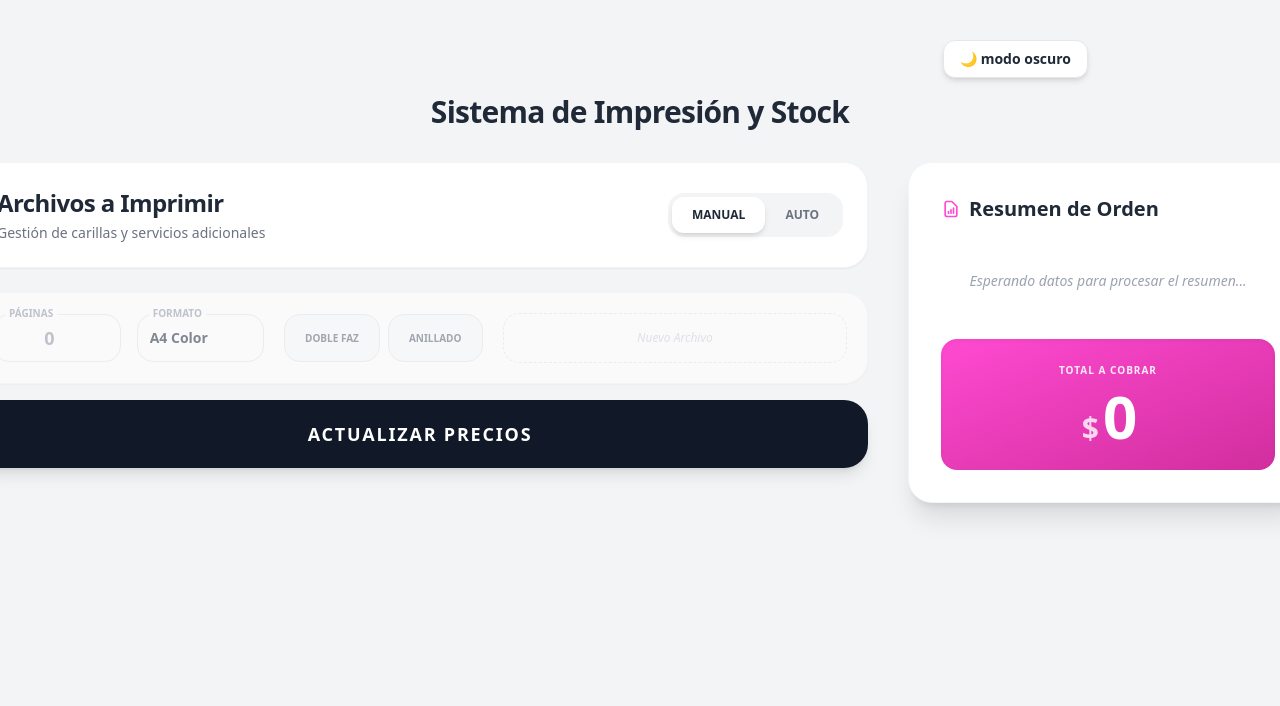
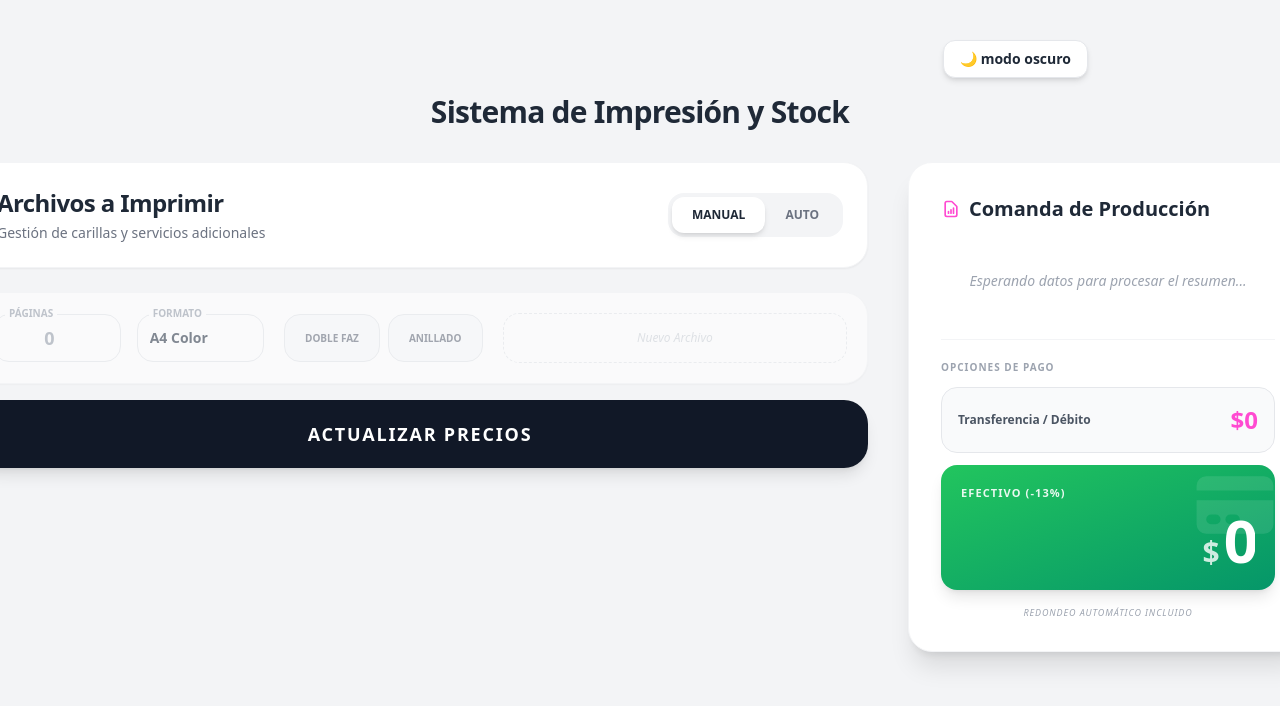
Before and after one commit to JosueFlrs/mucura, a React (Vite) app: page / in a window 1280 px wide. Shown: the top 706 px of the page. Built offline with nearby package versions, Linux system fonts and the light colour scheme; no server answers; the database is empty.

Commit message:
Implementaciond de pago en efectivo y/o digital

```diff
--- a/src/componentes/calculadoraCotizaciones.jsx
+++ b/src/componentes/calculadoraCotizaciones.jsx
@@ -31,7 +31,7 @@ export const CalculadoraCotizaciones = () => {
                 const tarifasMapeadas = data.reduce((acumulador, tarifa) => ({ ...acumulador, [tarifa.tipoImpresion]: tarifa }), {});
                 setTarifas(tarifasMapeadas);
             } catch (error) {
-                console.error("error:", error);
+                console.error("error al obtener tarifas:", error);
             } finally {
                 setCargandoTarifas(false);
             }
@@ -43,7 +43,6 @@ export const CalculadoraCotizaciones = () => {
         let acumuladoMayorista = 0;
         const agrupacionPorVolumen = {};
 
-        // Objeto para clasificar detalladamente todo el pedido
         const resumenDetallado = {
             cantidadArchivosImpresos: 0,
             cantidadAnillados: 0,
@@ -61,11 +60,9 @@ export const CalculadoraCotizaciones = () => {
             if (cantidad > 0) {
                 resumenDetallado.cantidadArchivosImpresos++;
 
-                // Agrupamos para calcular el descuento mayorista
                 const claveGrupo = `${archivo.tipoServicio}-${archivo.esDobleFaz}`;
                 agrupacionPorVolumen[claveGrupo] = (agrupacionPorVolumen[claveGrupo] || 0) + cantidad;
 
-                // Clasificamos las páginas para el resumen visual
                 if (archivo.tipoServicio === 'a4Color') {
                     if (archivo.esDobleFaz) resumenDetallado.paginas.a4ColorDobleFaz += cantidad;
                     else resumenDetallado.paginas.a4ColorSimple += cantidad;
@@ -98,10 +95,10 @@ export const CalculadoraCotizaciones = () => {
                     const claveGrupo = `${archivo.tipoServicio}-${archivo.esDobleFaz}`;
                     const totalPaginasDelGrupo = agrupacionPorVolumen[claveGrupo];
 
-                    const obtenerCostoUnitario = (cant) => {
-                        if (cant <= 50) return escala.precioHasta50;
-                        if (cant <= 100) return escala.precioHasta100;
-                        if (cant <= 200) return escala.precioHasta200;
+                    const obtenerCostoUnitario = (cantidadAEstimar) => {
+                        if (cantidadAEstimar <= 50) return escala.precioHasta50;
+                        if (cantidadAEstimar <= 100) return escala.precioHasta100;
+                        if (cantidadAEstimar <= 200) return escala.precioHasta200;
                         return escala.precioMasDe200;
                     };
 
@@ -131,8 +128,7 @@ export const CalculadoraCotizaciones = () => {
         return {
             detalles: detallesPorArchivo,
             resumen: resumenDetallado,
-            totalSinRedondear: acumuladoMayorista,
-            totalRedondeado: Math.ceil(acumuladoMayorista / 100) * 100
+            totalSinRedondear: acumuladoMayorista
         };
     };
 
@@ -141,6 +137,18 @@ export const CalculadoraCotizaciones = () => {
     }, [listaArchivos, tarifas]);
 
     const datosEnPantalla = modoAutomatico ? resultadoAutomatico : resultadoManual;
+
+    // --- CÁLCULOS DE LOS DOS PRECIOS ---
+    const totalBase = datosEnPantalla?.totalSinRedondear || 0;
+
+    // Digital
+    const totalDigitalExacto = totalBase;
+    const totalDigitalRedondeado = Math.ceil(totalDigitalExacto / 100) * 100;
+
+    // Efectivo
+    const montoDescuentoEfectivo = totalBase * 0.13;
+    const totalEfectivoExacto = totalBase - montoDescuentoEfectivo;
+    const totalEfectivoRedondeado = Math.ceil(totalEfectivoExacto / 100) * 100;
 
     const manejarCambioArchivo = (id, campo, valor) => {
         if (!modoAutomatico) setResultadoManual(null);
@@ -294,15 +302,12 @@ export const CalculadoraCotizaciones = () => {
                 <div className="bg-white dark:bg-gray-800 rounded-3xl shadow-xl border border-gray-100 dark:border-gray-700 overflow-hidden flex flex-col p-6 md:p-8">
                     <h3 className="text-xl font-bold text-gray-800 dark:text-white mb-6 flex items-center gap-2">
                         <svg className="w-5 h-5 text-empresa" fill="none" stroke="currentColor" viewBox="0 0 24 24"><path strokeLinecap="round" strokeLinejoin="round" strokeWidth={2} d="M9 17v-2m3 2v-4m3 4v-6m2 10H7a2 2 0 01-2-2V5a2 2 0 012-2h5.586a1 1 0 01.707.293l5.414 5.414a1 1 0 01.293.707V19a2 2 0 01-2 2z" /></svg>
-                        Resumen de Orden
+                        Comanda de Producción
                     </h3>
 
-                    {/* DESGLOSE DETALLADO */}
                     <div className="space-y-3 mb-6 flex-grow">
-
                         {datosEnPantalla ? (
                             <>
-                                {/* Cantidad de Items y Anillados */}
                                 {datosEnPantalla.resumen.cantidadArchivosImpresos > 0 && (
                                     <div className="flex justify-between items-center text-sm">
                                         <span className="text-gray-500 dark:text-gray-400">PDFs a Imprimir</span>
@@ -316,7 +321,6 @@ export const CalculadoraCotizaciones = () => {
                                     </div>
                                 )}
 
-                                {/* Detalle específico de tipos de páginas (Solo muestra los que tienen > 0) */}
                                 {(datosEnPantalla.resumen.paginas.a4ColorSimple > 0 || datosEnPantalla.resumen.paginas.a4ColorDobleFaz > 0 || datosEnPantalla.resumen.paginas.a4BlancoYNegroSimple > 0 || datosEnPantalla.resumen.paginas.a4BlancoYNegroDobleFaz > 0) && (
                                     <div className="mt-4 pt-4 border-t border-dashed border-gray-200 dark:border-gray-700">
                                         <p className="text-[10px] text-gray-400 uppercase tracking-widest font-bold mb-3">Detalle de Páginas</p>
@@ -347,33 +351,65 @@ export const CalculadoraCotizaciones = () => {
                                         )}
                                     </div>
                                 )}
-
-                                {/* Total Exacto (Monto) */}
-                                {datosEnPantalla.totalSinRedondear !== datosEnPantalla.totalRedondeado && (
-                                    <div className="flex justify-between items-center text-sm pt-4 border-t border-gray-100 dark:border-gray-700 mt-4">
-                                        <span className="text-gray-500 dark:text-gray-400">Subtotal exacto</span>
-                                        <span className="text-gray-400 line-through">${datosEnPantalla.totalSinRedondear.toLocaleString('es-AR')}</span>
-                                    </div>
-                                )}
                             </>
                         ) : (
                             <div className="text-center py-6 text-gray-400 dark:text-gray-500 text-sm italic">
                                 Esperando datos para procesar el resumen...
                             </div>
                         )}
-
                     </div>
 
-                    {/* Bloque Gigante de Cobro */}
-                    <div className="bg-gradient-to-br from-empresa to-[#D12E9E] p-6 rounded-2xl text-white text-center shadow-inner relative overflow-hidden group mt-auto">
-                        <span className="text-[10px] uppercase tracking-widest font-bold opacity-90 block mb-2">Total a Cobrar</span>
-                        <div className="flex justify-center items-baseline gap-1">
-                            <span className="text-3xl font-bold opacity-80">$</span>
-                            <span className="text-5xl lg:text-6xl font-black tracking-tighter">
-                                {datosEnPantalla?.totalRedondeado ? datosEnPantalla.totalRedondeado.toLocaleString('es-AR') : '0'}
-                            </span>
+                    {/* SECCIÓN DE COBRO DUAL */}
+                    <div className="mt-auto pt-5 border-t border-gray-100 dark:border-gray-700">
+                        <p className="text-[10px] text-gray-400 uppercase tracking-widest font-bold mb-3">Opciones de Pago</p>
+
+                        {/* Tarjeta Digital / Débito */}
+                        <div className="bg-gray-50 dark:bg-gray-900 border border-gray-200 dark:border-gray-700 p-4 rounded-2xl mb-3 flex justify-between items-center">
+                            <div>
+                                <span className="text-xs font-bold text-gray-600 dark:text-gray-300 block">Transferencia / Débito</span>
+                                {totalDigitalExacto !== totalDigitalRedondeado && (
+                                    <span className="text-[10px] text-gray-400 line-through">Exacto: ${totalDigitalExacto.toLocaleString('es-AR')}</span>
+                                )}
+                            </div>
+                            <div className="text-right">
+                                <span className="text-2xl font-black text-empresa">${totalBase > 0 ? totalDigitalRedondeado.toLocaleString('es-AR') : '0'}</span>
+                            </div>
                         </div>
+
+                        {/* Tarjeta Efectivo */}
+                        <div className="bg-gradient-to-br from-green-500 to-emerald-600 p-5 rounded-2xl text-white shadow-lg relative overflow-hidden group">
+                            <div className="absolute top-0 right-0 p-4 opacity-10 transform group-hover:scale-110 transition-transform duration-500">
+                                <svg className="w-24 h-24 -mr-6 -mt-6" fill="currentColor" viewBox="0 0 20 20"><path d="M4 4a2 2 0 00-2 2v1h16V6a2 2 0 00-2-2H4z" /><path fillRule="evenodd" d="M18 9H2v5a2 2 0 002 2h12a2 2 0 002-2V9zM4 13a1 1 0 011-1h1a1 1 0 110 2H5a1 1 0 01-1-1zm5-1a1 1 0 100 2h1a1 1 0 100-2H9z" clipRule="evenodd" /></svg>
+                            </div>
+
+                            <div className="flex justify-between items-start relative z-10 mb-2">
+                                <span className="text-[11px] uppercase tracking-widest font-bold opacity-90">Efectivo (-13%)</span>
+                                {montoDescuentoEfectivo > 0 && (
+                                    <span className="text-[15px] bg-white/20 px-2 py-1 rounded-lg font-bold backdrop-blur-sm">
+                                        Ahorro: ${Math.round(montoDescuentoEfectivo).toLocaleString('es-AR')}
+                                    </span>
+                                )}
+                            </div>
+
+                            <div className="flex justify-between items-end relative z-10 mt-2">
+                                <div className="pb-1">
+                                    {totalEfectivoExacto !== totalEfectivoRedondeado && (
+                                        <span className="text-[20px] line-through opacity-70 block">
+                                            ${totalEfectivoExacto.toLocaleString('es-AR')}
+                                        </span>
+                                    )}
+                                </div>
+                                <div className="flex items-baseline gap-1">
+                                    <span className="text-3xl font-bold opacity-80">$</span>
+                                    <span className="text-5xl lg:text-5xl xl:text-6xl font-black tracking-tighter overflow-hidden text-ellipsis">
+                                        {totalBase > 0 ? totalEfectivoRedondeado.toLocaleString('es-AR') : '0'}
+                                    </span>
+                                </div>
+                            </div>
+                        </div>
+                        <p className="text-center text-[9px] text-gray-400 dark:text-gray-500 uppercase tracking-widest mt-4 italic">Redondeo automático incluido</p>
                     </div>
+
                 </div>
             </div>
         </div>
```
